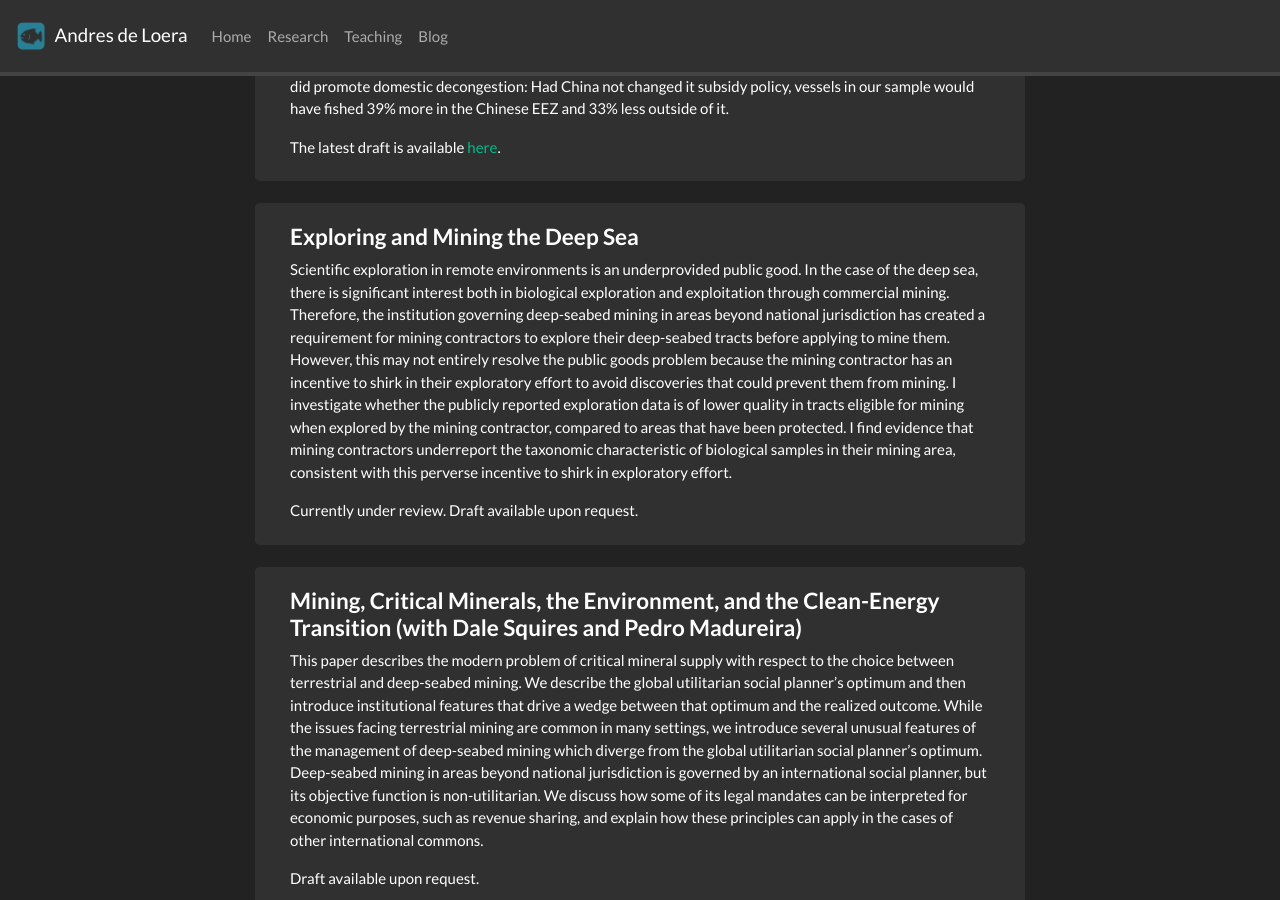
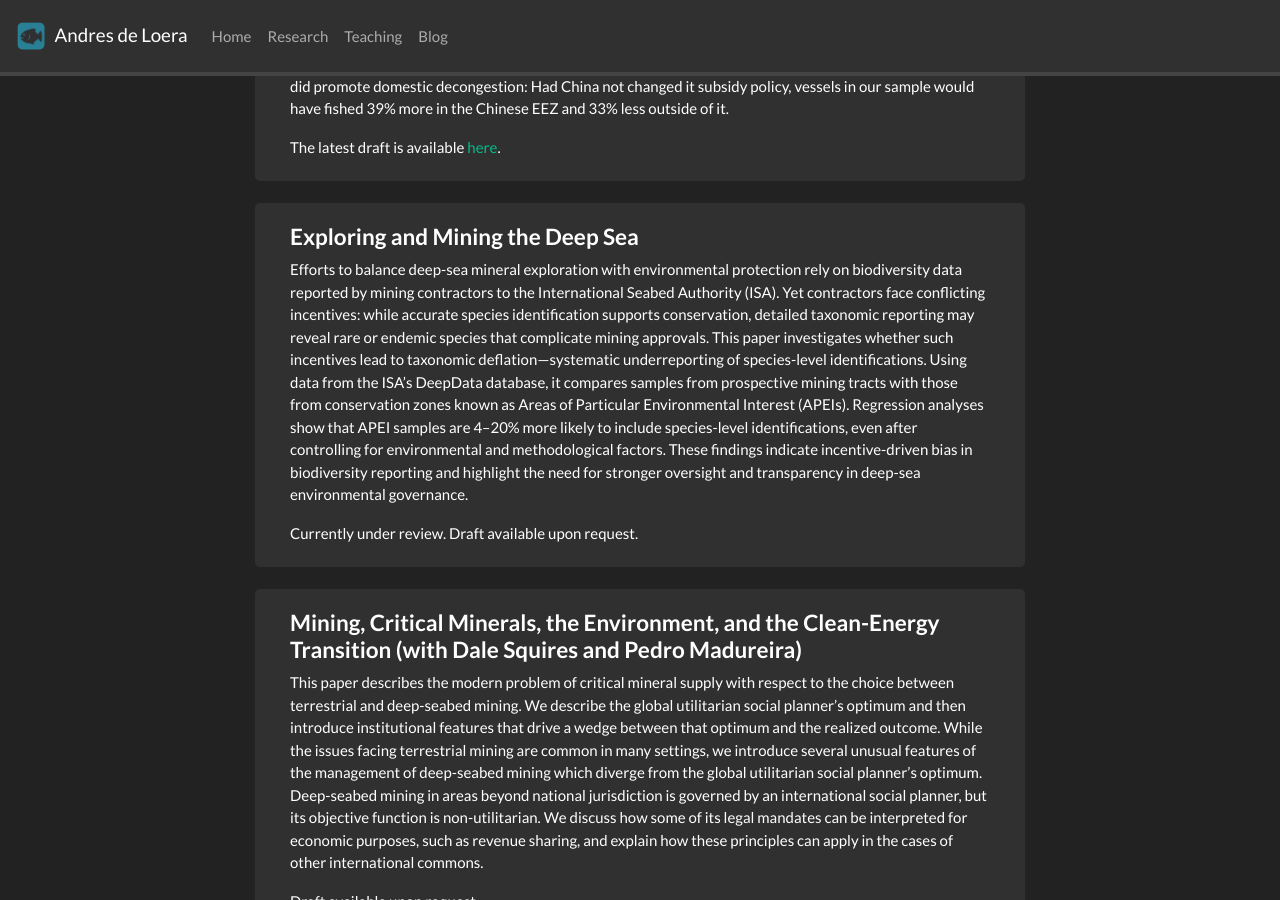
Before and after one commit to adeloera/adeloera.github.io, a Jekyll site: the page built from _pages/research.md, in a window 1280 px wide and 900 px high, scrolled down 852 px. Built offline with Jekyll 4.4.1, drawn with Linux system fonts in a browser that asks for light colours; nearby versions of some CDN libraries; a style sheet for code colours, icons or effects is not loaded.

Commit message:
site updates

```diff
--- a/_pages/research.md
+++ b/_pages/research.md
@@ -58,7 +58,7 @@ The latest draft is available <a href="{{ site.url }}{{ site.baseurl }}/papers/S
 <div class="col-md-12 col-sm-12">
 <h4><b>Exploring and Mining the Deep Sea<b></h4>
 
-Scientific exploration in remote environments is an underprovided public good. In the case of the deep sea, there is significant interest both in biological exploration and exploitation through commercial mining. Therefore, the institution governing deep-seabed mining in areas beyond national jurisdiction has created a requirement for mining contractors to explore their deep-seabed tracts before applying to mine them. However, this may not entirely resolve the public goods problem because the mining contractor has an incentive to shirk in their exploratory effort to avoid discoveries that could prevent them from mining. I investigate whether the publicly reported exploration data is of lower quality in tracts eligible for mining when explored by the mining contractor, compared to areas that have been protected. I find evidence that mining contractors underreport the taxonomic characteristic of biological samples in their mining area, consistent with this perverse incentive to shirk in exploratory effort.
+Efforts to balance deep-sea mineral exploration with environmental protection rely on biodiversity data reported by mining contractors to the International Seabed Authority (ISA). Yet contractors face conflicting incentives: while accurate species identification supports conservation, detailed taxonomic reporting may reveal rare or endemic species that complicate mining approvals. This paper investigates whether such incentives lead to taxonomic deflation—systematic underreporting of species-level identifications. Using data from the ISA’s DeepData database, it compares samples from prospective mining tracts with those from conservation zones known as Areas of Particular Environmental Interest (APEIs). Regression analyses show that APEI samples are 4–20% more likely to include species-level identifications, even after controlling for environmental and methodological factors. These findings indicate incentive-driven bias in biodiversity reporting and highlight the need for stronger oversight and transparency in deep-sea environmental governance.
 
 Currently under review. Draft available upon request.
 
```
Also changed, not shown: 1 other file.
